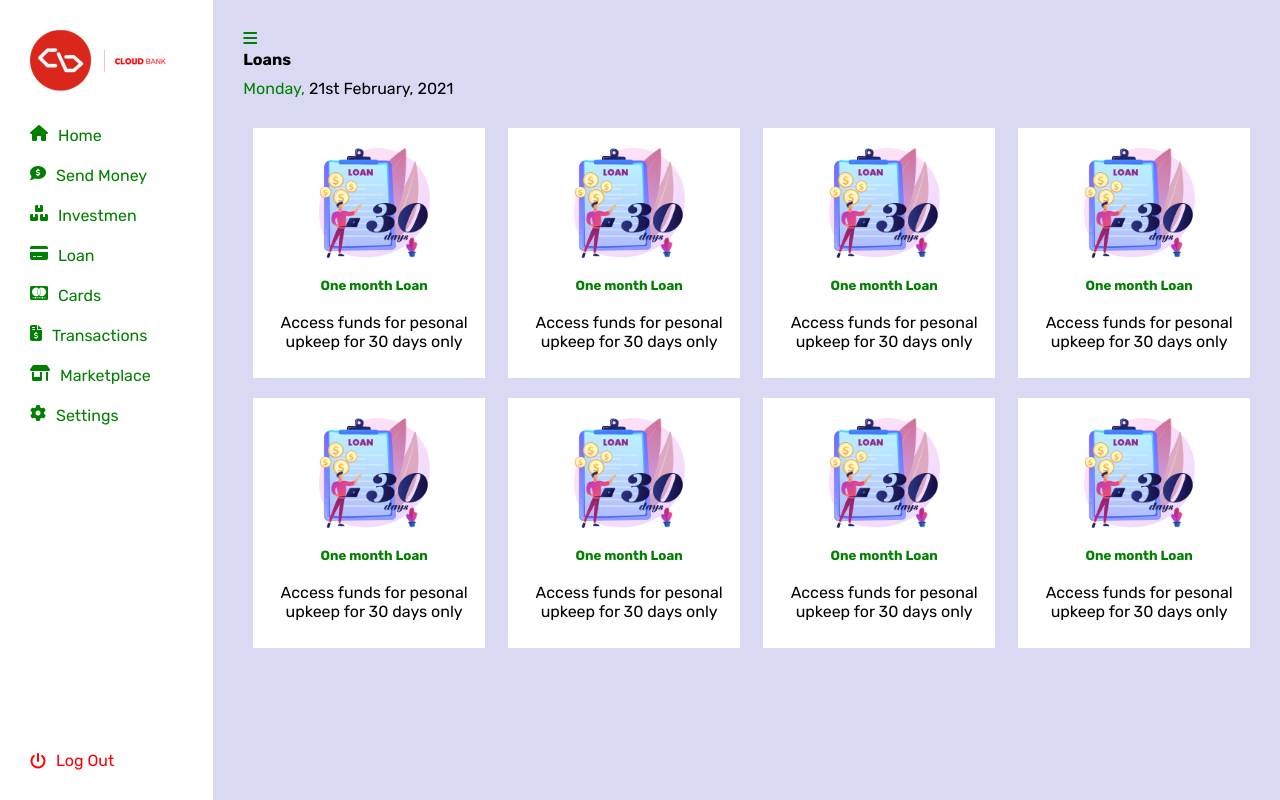
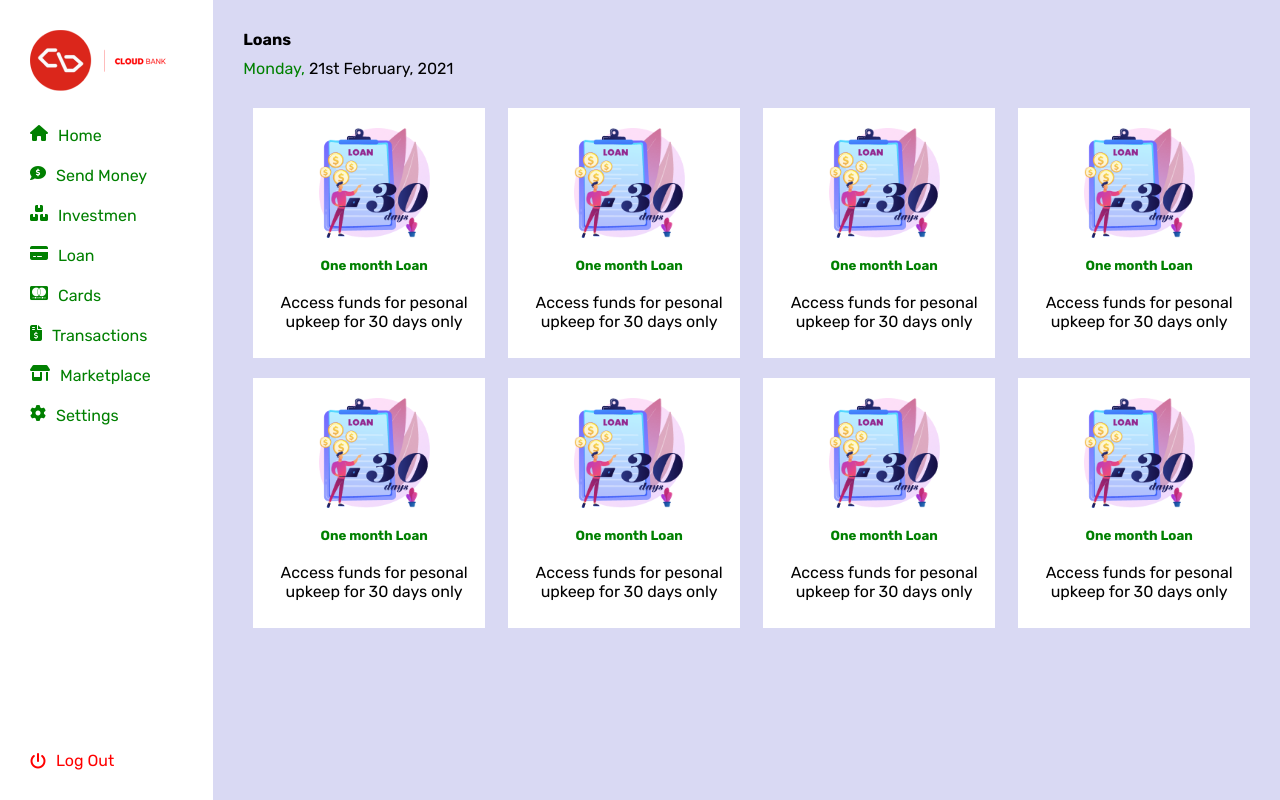
Before and after one commit to topzz100/test, a React (Create React App) app: page / in a window 1280 px wide. Built offline with nearby package versions, Linux system fonts and the light colour scheme.

Commit message:
Update Main.jsx

```diff
--- a/src/Main/Main.jsx
+++ b/src/Main/Main.jsx
@@ -7,7 +7,7 @@ const Main = () => {
     <>
       <Wrapper>
         <Content>
-          <span>
+          <span className="menu">
               <i class="fa-solid fa-bars"></i>
             </span>
           <TopMenu>
```
